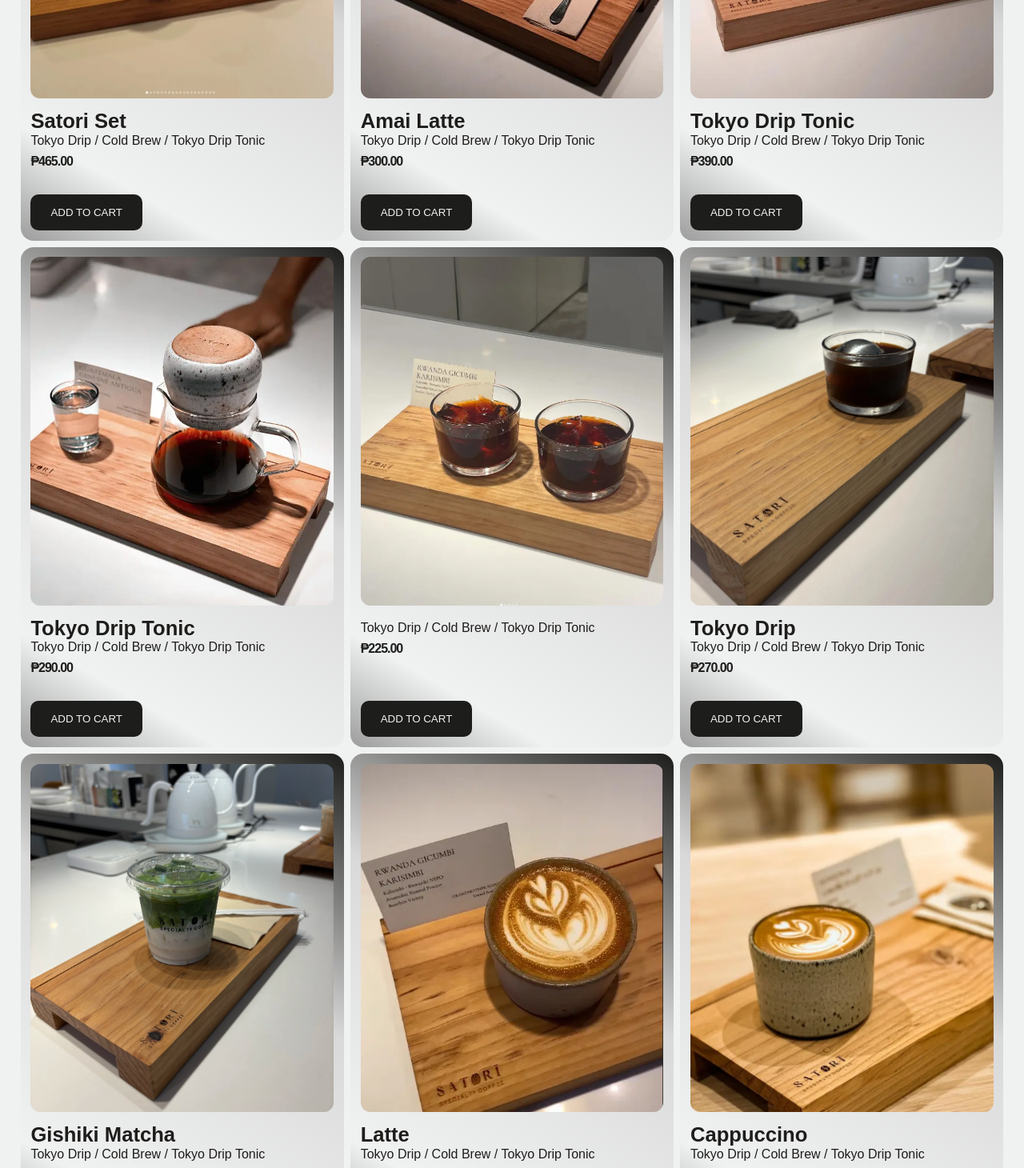
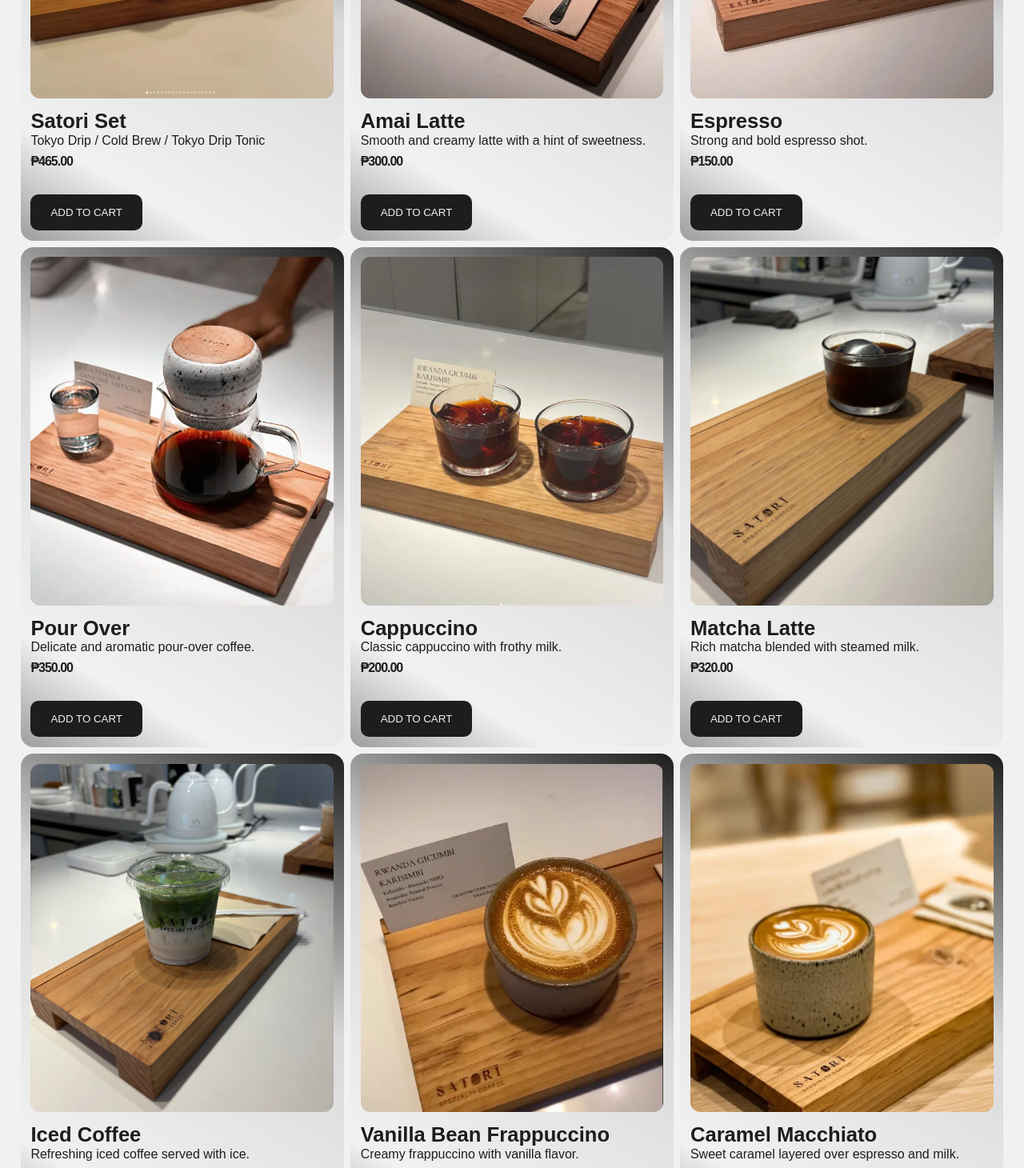
Before and after one commit to Bancantcode/satori-nextjs, a Next.js app: page /menu in a window 1280 px wide. Shown: the part 680-2140 px from the top of the page at 80% size. Built offline with nearby package versions, Linux system fonts and the light colour scheme.

Commit message:
update menu

```diff
--- /dev/null
+++ b/src/components/Menu/Landing/data.js
@@ -0,0 +1,104 @@
+import Image1 from '/public/images/menu/1.webp'
+import Image2 from '/public/images/menu/2.webp'
+import Image3 from '/public/images/menu/3.webp'
+import Image4 from '/public/images/menu/4.webp'
+import Image5 from '/public/images/menu/5.webp'
+import Image6 from '/public/images/menu/6.webp'
+import Image7 from '/public/images/menu/7.webp'
+import Image8 from '/public/images/menu/8.webp'
+import Image9 from '/public/images/menu/9.webp'
+import Image10 from '/public/images/menu/10.webp'
+
+export const menuData = [
+    {
+        image: Image1,
+        name: 'Satori Set',
+        description: 'Tokyo Drip / Cold Brew / Tokyo Drip Tonic',
+        category: 'signature',
+        price: "465.00",
+        width: 300,
+        height: 200
+    },
+    {
+        image: Image2,
+        name: 'Amai Latte',
+        description: 'Smooth and creamy latte with a hint of sweetness.',
+        category: 'signature',
+        price: "300.00",
+        width: 300,
+        height: 200
+    },
+    {
+        image: Image3,
+        name: 'Espresso',
+        description: 'Strong and bold espresso shot.',
+        category: 'espresso',
+        price: "150.00",
+        width: 300,
+        height: 200
+    },
+    {
+        image: Image4,
+        name: 'Pour Over',
+        description: 'Delicate and aromatic pour-over coffee.',
+        category: 'pour-over',
+        price: "350.00",
+        width: 300,
+        height: 200
+    },
+    {
+        image: Image5,
+        name: 'Cappuccino',
+        description: 'Classic cappuccino with frothy milk.',
+        category: 'milk-based',
+        price: "200.00",
+        width: 300,
+        height: 200
+    },
+    {
+        image: Image6,
+        name: 'Matcha Latte',
+        description: 'Rich matcha blended with steamed milk.',
+        category: 'matcha',
+        price: "320.00",
+        width: 300,
+        height: 200
+    },
+    {
+        image: Image7,
+        name: 'Iced Coffee',
+        description: 'Refreshing iced coffee served with ice.',
+        category: 'espresso',
+        price: "180.00",
+        width: 300,
+        height: 200
+    },
+    {
+        image: Image8,
+        name: 'Vanilla Bean Frappuccino',
+        description: 'Creamy frappuccino with vanilla flavor.',
+        category: 'blended',
+        price: "250.00",
+        width: 300,
+        height: 200
+    },
+    {
+        image: Image9,
+        name: 'Caramel Macchiato',
+        description: 'Sweet caramel layered over espresso and milk.',
+        category: 'milk-based',
+        price: "280.00",
+        width: 300,
+        height: 200
+    },
+    {
+        image: Image10,
+        name: 'Affogato',
+        description: 'Vanilla ice cream topped with a shot of espresso.',
+        category: 'dessert',
+        price: "220.00",
+        width: 300,
+        height: 200
+    },
+    // Add more items as needed
+];
--- a/src/components/Menu/Landing/index.jsx
+++ b/src/components/Menu/Landing/index.jsx
@@ -1,84 +1,25 @@
 import { useState } from 'react';
+import { menuData } from './data';
 import styles from './style.module.scss';
 import Image from 'next/image';
-import Menu1 from '/public/images/menu/1.webp';
-import Menu2 from '/public/images/menu/2.webp';
-import Menu3 from '/public/images/menu/3.webp';
-import Menu4 from '/public/images/menu/4.webp';
-import Menu5 from '/public/images/menu/5.webp';
-import Menu6 from '/public/images/menu/6.webp';
-import Menu7 from '/public/images/menu/7.webp';
-import Menu8 from '/public/images/menu/8.webp';
-import Menu9 from '/public/images/menu/9.webp';
-import Menu10 from '/public/images/menu/10.webp';
-import CoffeeIcon from '/public/images/ratings/rating-icon.png';
+import CoffeeIcon from '/public/images/ratings/rating-icon.png'
 
 export default function Landing() {
-    const menu__images = [Menu1, Menu2, Menu3, Menu4, Menu5, Menu6, Menu7, Menu8, Menu9, Menu10];
-    const menu__name = [
-        'Satori Set',
-        'Amai Latte',
-        'Tokyo Drip Tonic',
-        'Tokyo Drip Tonic',
-        '',
-        'Tokyo Drip',
-        'Gishiki Matcha',
-        'Latte',
-        'Cappuccino',
-        'Usuchi Matcha',
-    ];
-    const menu__description = [
-        'Tokyo Drip / Cold Brew / Tokyo Drip Tonic',
-        'Tokyo Drip / Cold Brew / Tokyo Drip Tonic',
-        'Tokyo Drip / Cold Brew / Tokyo Drip Tonic',
-        'Tokyo Drip / Cold Brew / Tokyo Drip Tonic',
-        'Tokyo Drip / Cold Brew / Tokyo Drip Tonic',
-        'Tokyo Drip / Cold Brew / Tokyo Drip Tonic',
-        'Tokyo Drip / Cold Brew / Tokyo Drip Tonic',
-        'Tokyo Drip / Cold Brew / Tokyo Drip Tonic',
-        'Tokyo Drip / Cold Brew / Tokyo Drip Tonic',
-        'Tokyo Drip / Cold Brew / Tokyo Drip Tonic',
-        // 'Hario Switch / Aeropress (Pour-over)',
-        // 'Single shot espresso + 3oz (Espresso)',
-        // 'Single shot (with complimentary Rosquillos) (Espresso)',
-        // '(Hot / Iced / Blended) (Espresso)',
-        // '(Hot / Iced) + Syrup',
-        // 'Frozen Beans (Espresso & Milk based)',
-        // 'Kyoto Tonic (Pour-over)',
-        // '(Hot / Iced) + Syrup',
-        // 'Origami (Hot / Iced) (Pour-over)',
-    ];
-
-    const menu__category = [
-        'signature',
-        'pour-over',
-        'espresso',
-        'espresso',
-        'espresso',
-        'matcha',
-        'milk-based',
-        'pour-over',
-        'matcha',
-        'pour-over'
-    ];
-
-    const menu__price = ["465.00", "300.00", "390.00", "290.00", "225.00", "270.00", "330.00", "300.00", "205.00", "300.00"];
+    const menu__images = menuData.map(item => item.image);
+    const menu__name = menuData.map(item => item.name);
+    const menu__description = menuData.map(item => item.description);
+    const menu__category = menuData.map(item => item.category);
+    const menu__price = menuData.map(item => item.price);
 
     const [searchQuery, setSearchQuery] = useState('');
     const [selectedFilter, setSelectedFilter] = useState('');
     const [selectedSort, setSelectedSort] = useState('');
     const [cart, setCart] = useState([]);
     const [hoveredRating, setHoveredRating] = useState(null);
-    const [alertShown, setAlertShown] = useState(false); // New state to track alert
+    const [alertShown, setAlertShown] = useState(false);
 
-    const handleFilterChange = (e) => {
-        setSelectedFilter(e.target.value);
-    };
-
-    const handleSortChange = (e) => {
-        setSelectedSort(e.target.value);
-    };
-
+    const handleFilterChange = (e) => { setSelectedFilter(e.target.value); };
+    const handleSortChange = (e) => { setSelectedSort(e.target.value); };
 
     const addToCart = (product) => {
         if (!alertShown) {
@@ -90,33 +31,18 @@ export default function Landing() {
             setCart(cart.map(item => item.name === product.name ? { ...item, quantity: item.quantity + 1 } : item));
         }
         else {
-            setCart([...cart, { ...product, quantity: 1, rating: 0 }]); // rating is 0 by default
+            setCart([...cart, { ...product, quantity: 1, rating: 0 }]); //rating is 0 by default
         }
     };
 
-    const updateQuantity = (productName, quantity) => {
-        setCart(cart.map(item => item.name === productName ? { ...item, quantity } : item));
-    };
+    const updateQuantity = (productName, quantity) => { setCart(cart.map(item => item.name === productName ? { ...item, quantity } : item)); };
+    const removeFromCart = (productName) => { setCart(cart.filter(item => item.name !== productName)); };
+    const updateRating = (productName, rating) => { setCart(cart.map(item => item.name === productName ? { ...item, rating } : item)); };
 
-    const removeFromCart = (productName) => {
-        setCart(cart.filter(item => item.name !== productName));
-    };
-
-    const updateRating = (productName, rating) => {
-        setCart(cart.map(item => item.name === productName ? { ...item, rating } : item));
-    };
-
-    const filteredMenu = menu__name.map((name, index) => ({
-        image: menu__images[index],
-        name,
-        description: menu__description[index],
-        category: menu__category[index],
-        price: menu__price[index]
-    }))
+    const filteredMenu = menuData
         .filter((product) => {
             const isSearchMatch = product.name.toLowerCase().includes(searchQuery.toLowerCase()) || product.description.toLowerCase().includes(searchQuery.toLowerCase());
             const isFilterMatch = selectedFilter ? product.category === selectedFilter : true;
-
             return isSearchMatch && isFilterMatch;
         })
         .sort((a, b) => {
@@ -146,7 +72,7 @@ export default function Landing() {
                 <input type="text" className={styles.search__input} placeholder="SEARCH" value={searchQuery} onChange={(e) => setSearchQuery(e.target.value)} />
                 <div className={styles.dropdown__container}>
                     <select id="filter" className={styles.dropdown} value={selectedFilter} onChange={handleFilterChange}>
-                        <option value="all">All</option>
+                        <option value="">All</option>
                         <option value="signature">Signature</option>
                         <option value="espresso">Espresso</option>
                         <option value="pour-over">Pour Over</option>
@@ -154,7 +80,7 @@ export default function Landing() {
                         <option value="matcha">Matcha</option>
                     </select>
                     <select id="sort" className={styles.dropdown} value={selectedSort} onChange={handleSortChange}>
-                        <option value="sort">Sort by</option>
+                        <option value="">Sort by</option>
                         <option value="low-to-high">Price: Low to High</option>
                         <option value="high-to-low">Price: High to Low</option>
                     </select>
@@ -165,7 +91,7 @@ export default function Landing() {
                 {
                     filteredMenu.map((product, index) => (
                         <div className={styles.offer__container} key={`l_${index}`}>
-                            <Image src={product.image} className={styles.image} alt={product.name} quality={75} priority placeholder="blur" />
+                            <Image src={product.image} className={styles.image} alt={product.name} quality={75} priority width={product.width} height={product.height} />
                             <div className={styles.offer__info}>
                                 <h2 className={styles.offer__name}>{product.name}</h2>
                                 <p className={styles.offer__description}>{product.description}</p>
--- /dev/null
+++ b/src/pages/api/messages.js
@@ -0,0 +1,16 @@
+// src/pages/api/messages.js
+export default function handler(req, res) {
+    // Sample data
+    const messages = [
+        { name: 'John Doe', email: 'john@example.com', message: 'Hello!', dateSent: new Date() },
+        // ... more messages
+    ];
+
+    if (req.method === 'GET') {
+        res.status(200).json(messages);
+    }
+    else {
+        res.setHeader('Allow', ['GET']);
+        res.status(405).end(`Method ${req.method} Not Allowed`);
+    }
+}
```
Also changed, not shown: src/components/Contact/Form/index.jsx (added, +40 -0 lines), src/components/Contact/Map/index.jsx (added, +33 -0 lines), src/pages/contact.js (added, +22 -0 lines), src/pages/email-mockup.js (added, +9 -0 lines), src/pages/social-media-mockup.js (added, +9 -0 lines), src/components/Contact/Form/style.module.scss (added). Lines whose indentation alone changed are shown as unchanged.
